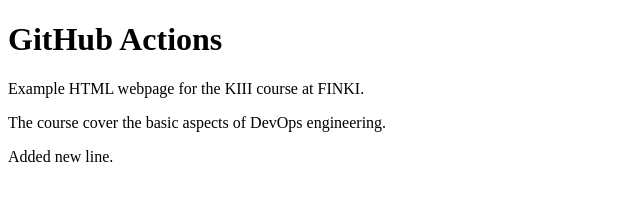
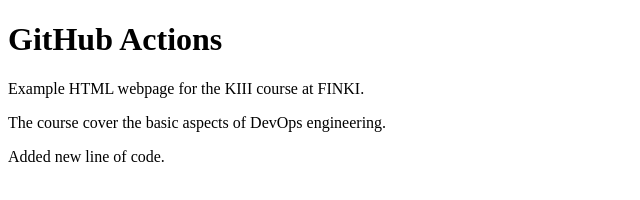
Before and after one commit to marijastojanoska/ciad_github_actions, a plain HTML site: page index.html in a window 1280 px wide. Shown: the full height of the page, 0-640 px from the left. Drawn offline with Linux system fonts and the light colour scheme.

Commit message:
Update index.html

```diff
--- a/index.html
+++ b/index.html
@@ -4,6 +4,6 @@
     <h1>GitHub Actions</h1>
     <p>Example HTML webpage for the KIII course at FINKI.</p>
     <p>The course cover the basic aspects of DevOps engineering.</p>
-    <p>Added new line.</p>
+    <p>Added new line of code.</p>
   </body>
 </html>
```
